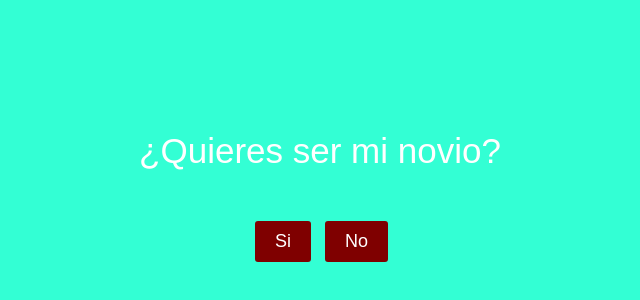
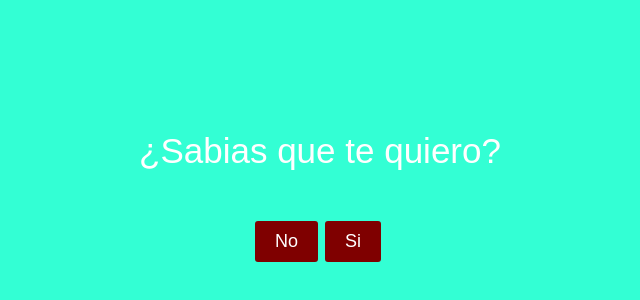
Before and after one commit to josedu011/Farydi, a plain HTML site: page index.html in a window 1280 px wide. Shown: the part 224-524 px from the top of the page, without its empty margins (320-960 px from the left). Drawn offline with Linux system fonts and the light colour scheme.

Commit message:
Update index.html

```diff
--- a/index.html
+++ b/index.html
@@ -4,19 +4,19 @@
 <head>
     <meta charset="UTF-8">
     <meta name="viewport" content="width=device-width, initial-scale=1.0">
-    <title>DeclarateWey</title>
+    <title>Farydi</title>
     <link rel="stylesheet" href="./style.css">
 </head>
 
 <body>
     <div class="container">
         <div class="title">
-            ¿Quieres ser mi novio?
+            ¿Sabias que te quiero?
         </div>
 
         <div class="buttons">
-            <button id="btnyes" class="btn">Si</button>
-            <button id="btnno" class="btn">No</button>
+            <button id="btnno" class="btn">Si</button>
+            <button id="btnyes" class="btn">No</button>
         </div>
     </div>
 
```
